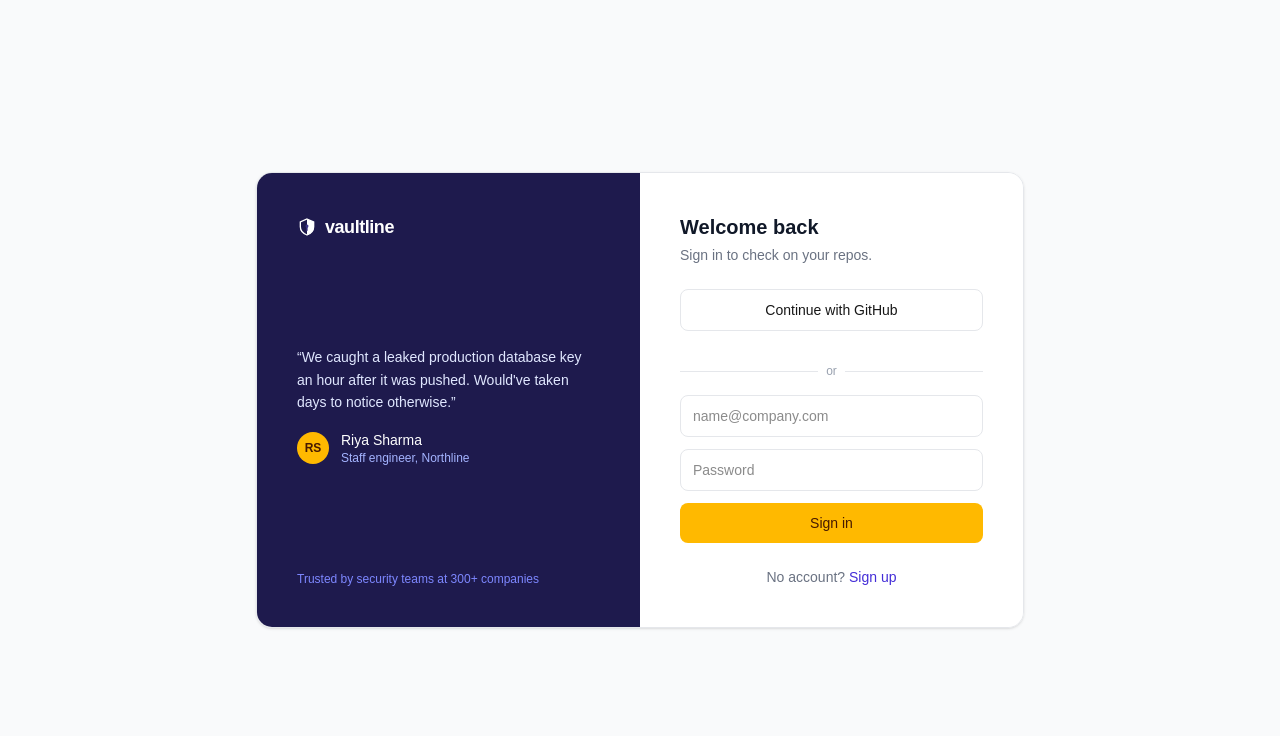
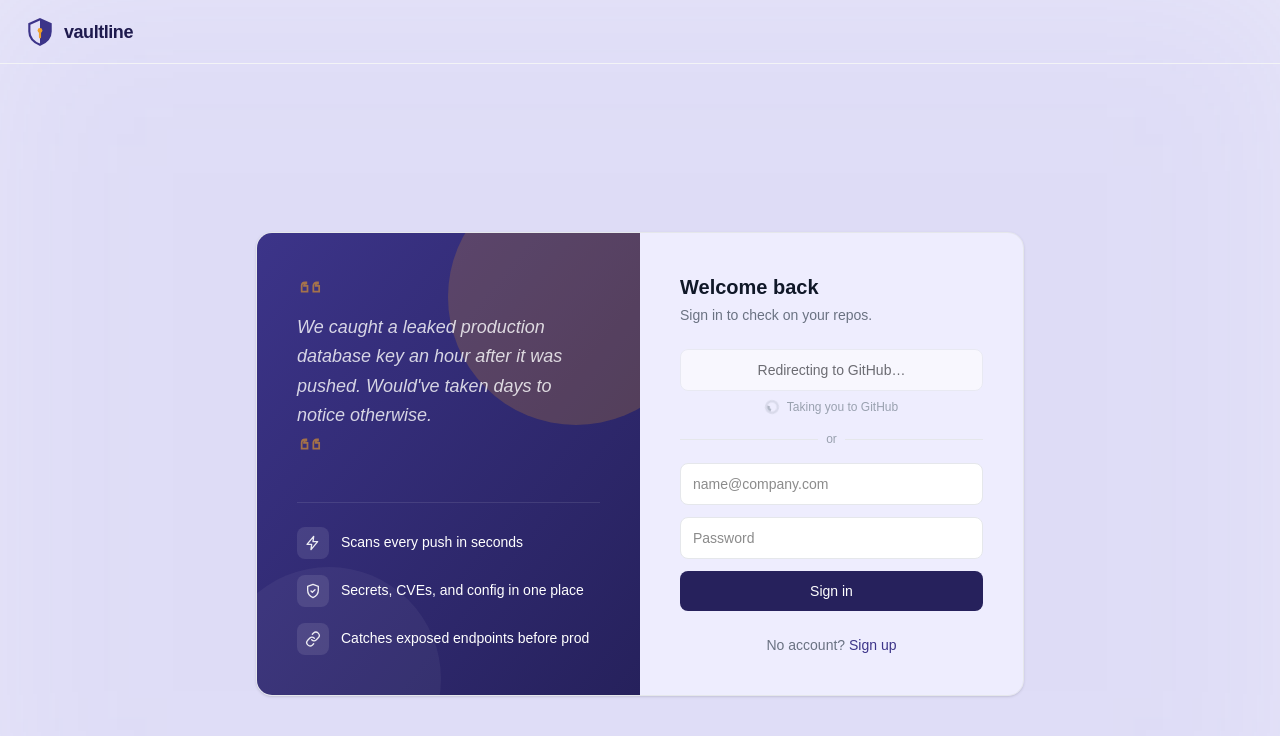
Before and after one commit to sharayu-bhute/vaultline, a Next.js app in the folder vaultline-app/: page /login in a window 1280 px wide. Both pictures are taken after a click on the button "Continue with GitHub". Shown: the top 736 px of the page. Built offline with nearby package versions, Linux system fonts and the light colour scheme.

Commit message:
signin page update

```diff
--- a/vaultline-app/src/app/login/page.tsx
+++ b/vaultline-app/src/app/login/page.tsx
@@ -12,6 +12,7 @@
   const [password, setPassword] = useState("");
   const [error, setError] = useState<string | null>(null);
   const [loading, setLoading] = useState(false);
+  const [githubLoading, setGithubLoading] = useState(false);
 
   async function handleSubmit(e: React.FormEvent) {
     e.preventDefault();
@@ -33,37 +34,60 @@
     router.push("/dashboard");
   }
 
+  function handleGithubSignIn() {
+    setGithubLoading(true);
+    signIn("github", { callbackUrl: "/dashboard" });
+  }
+
   return (
-    <div className="min-h-screen flex items-center justify-center bg-gray-50 px-4 py-10">
+    <div className="min-h-screen bg-white relative overflow-hidden">
+      <header className="relative z-10 border-b border-gray-100 px-6 h-16 flex items-center justify-between">
+        <Logo size={32} />
+      </header>
+      <div className="absolute -inset-40 bg-[#7F77DD] opacity-25 blur-[130px] pointer-events-none select-none" />
+
+      <div className="relative z-10 min-h-screen flex items-center justify-center px-4 py-10">
         <div className="w-full max-w-3xl grid md:grid-cols-2 rounded-2xl overflow-hidden border border-gray-200 shadow-sm">
-        {/* Left panel — brand + testimonial */}
-        <div className="hidden md:flex flex-col justify-between bg-indigo-950 p-10">
-          <Logo size={20} variant="white" />
+          {/* Left panel — brand + testimonial + feature list */}
+          <div className="hidden md:flex flex-col justify-between bg-gradient-to-br from-[#3C3489] to-[#26215C] relative overflow-hidden p-10">
+            <div className="absolute -top-16 -right-16 w-64 h-64 rounded-full bg-[#EF9F27]/20 animate-float" />
+            <div className="absolute -bottom-24 -left-10 w-56 h-56 rounded-full bg-white/5 animate-float" />
+
+            <div className="relative z-10 flex flex-col justify-between h-full">
               <div>
-            <p className="text-indigo-100 text-sm leading-relaxed mb-4">
-              &ldquo;We caught a leaked production database key an hour after
+                <QuoteIcon />
+                <p className="text-white/80 text-lg leading-relaxed mt-3">
+                  <i>
+                    We caught a leaked production database key an hour after
                     it was pushed. Would&apos;ve taken days to notice
-              otherwise.&rdquo;
+                    otherwise.
+                  </i>
                 </p>
-            <div className="flex items-center gap-3">
-              <div className="w-8 h-8 rounded-full bg-amber-400 flex items-center justify-center text-amber-950 text-xs font-semibold">
-                RS
+                <QuoteIcon />
               </div>
+
               <div>
-                <p className="text-white text-sm font-medium">Riya Sharma</p>
-                <p className="text-indigo-300 text-xs">
-                  Staff engineer, Northline
-                </p>
+                <div className="h-px bg-white/10 mb-6" />
+                <ul className="flex flex-col gap-4">
+                  <FeatureItem
+                    icon={<BoltIcon />}
+                    text="Scans every push in seconds"
+                  />
+                  <FeatureItem
+                    icon={<ShieldCheckIcon />}
+                    text="Secrets, CVEs, and config in one place"
+                  />
+                  <FeatureItem
+                    icon={<LinkIcon />}
+                    text="Catches exposed endpoints before prod"
+                  />
+                </ul>
               </div>
             </div>
           </div>
-          <p className="text-indigo-400 text-xs">
-            Trusted by security teams at 300+ companies
-          </p>
-        </div>
 
           {/* Right panel — form */}
-        <div className="bg-white p-8 sm:p-10 flex flex-col justify-center">
+          <div className="bg-[#EEEDFE] p-8 sm:p-10 flex flex-col justify-center">
             <h1 className="text-xl font-semibold text-gray-900 mb-1">
               Welcome back
             </h1>
@@ -72,11 +96,19 @@
             </p>
 
             <button
-            onClick={() => signIn("github", { callbackUrl: "/dashboard" })}
-            className="w-full border border-gray-200 py-2.5 rounded-lg font-medium text-sm mb-4 hover:bg-gray-50 transition-colors"
+              onClick={handleGithubSignIn}
+              disabled={githubLoading}
+              className="w-full border border-gray-200 py-2.5 rounded-lg font-medium text-sm hover:bg-gray-50 transition-colors bg-white disabled:opacity-60 disabled:cursor-not-allowed"
             >
-            Continue with GitHub
+              {githubLoading ? "Redirecting to GitHub…" : "Continue with GitHub"}
             </button>
+
+            {githubLoading && (
+              <div className="flex items-center justify-center gap-2 mt-2 text-xs text-gray-400">
+                <Spinner />
+                <span>Taking you to GitHub</span>
+              </div>
+            )}
 
             <div className="flex items-center gap-2 my-4 text-gray-400 text-xs">
               <div className="flex-1 h-px bg-gray-200" />
@@ -91,7 +123,7 @@
                 value={email}
                 onChange={(e) => setEmail(e.target.value)}
                 required
-              className="border border-gray-200 rounded-lg px-3 py-2.5 text-sm focus:outline-none focus:ring-2 focus:ring-indigo-200"
+                className="border border-gray-200 rounded-lg px-3 py-2.5 text-sm focus:outline-none focus:ring-2 focus:ring-indigo-200 bg-white"
               />
               <input
                 type="password"
@@ -99,13 +131,13 @@
                 value={password}
                 onChange={(e) => setPassword(e.target.value)}
                 required
-              className="border border-gray-200 rounded-lg px-3 py-2.5 text-sm focus:outline-none focus:ring-2 focus:ring-indigo-200"
+                className="border border-gray-200 rounded-lg px-3 py-2.5 text-sm focus:outline-none focus:ring-2 focus:ring-indigo-200 bg-white"
               />
               {error && <p className="text-sm text-red-600">{error}</p>}
               <button
                 type="submit"
                 disabled={loading}
-              className="bg-amber-400 text-amber-950 py-2.5 rounded-lg font-medium text-sm disabled:opacity-50 hover:bg-amber-300 transition-colors"
+                className="bg-[#26215C] text-white py-2.5 rounded-lg font-medium text-sm disabled:opacity-50 hover:bg-[#1c1846] transition-colors"
               >
                 {loading ? "Signing in…" : "Sign in"}
               </button>
@@ -113,12 +145,85 @@
 
             <p className="text-sm text-center mt-6 text-gray-500">
               No account?{" "}
-            <Link href="/signup" className="font-medium text-indigo-700">
+              <Link href="/signup" className="font-medium text-[#3C3489]">
                 Sign up
               </Link>
             </p>
           </div>
         </div>
       </div>
+    </div>
   );
 }
+
+function FeatureItem({ icon, text }: { icon: React.ReactNode; text: string }) {
+  return (
+    <li className="flex items-start gap-3">
+      <div className="w-8 h-8 rounded-lg bg-white/10 flex items-center justify-center flex-shrink-0 text-white/90">
+        {icon}
+      </div>
+      <p className="text-white font-medium leading-snug pt-1.5 text-sm">{text}</p>
+    </li>
+  );
+}
+
+function Spinner() {
+  return (
+    <svg
+      className="animate-spin"
+      width="14"
+      height="14"
+      viewBox="0 0 24 24"
+      fill="none"
+      aria-hidden="true"
+    >
+      <circle
+        className="opacity-25"
+        cx="12"
+        cy="12"
+        r="10"
+        stroke="currentColor"
+        strokeWidth="4"
+      />
+      <path
+        className="opacity-75"
+        fill="currentColor"
+        d="M4 12a8 8 0 018-8v4a4 4 0 00-4 4H4z"
+      />
+    </svg>
+  );
+}
+
+function BoltIcon() {
+  return (
+    <svg width="16" height="16" viewBox="0 0 24 24" fill="none" stroke="currentColor" strokeWidth="2" strokeLinecap="round" strokeLinejoin="round" aria-hidden="true">
+      <path d="M13 2L3 14h7l-1 8 10-12h-7l1-8z" />
+    </svg>
+  );
+}
+
+function ShieldCheckIcon() {
+  return (
+    <svg width="16" height="16" viewBox="0 0 24 24" fill="none" stroke="currentColor" strokeWidth="2" strokeLinecap="round" strokeLinejoin="round" aria-hidden="true">
+      <path d="M12 2l8 3v6c0 5-3.5 9-8 11-4.5-2-8-6-8-11V5l8-3z" />
+      <path d="M9 12l2 2 4-4" />
+    </svg>
+  );
+}
+
+function LinkIcon() {
+  return (
+    <svg width="16" height="16" viewBox="0 0 24 24" fill="none" stroke="currentColor" strokeWidth="2" strokeLinecap="round" strokeLinejoin="round" aria-hidden="true">
+      <path d="M10 13a5 5 0 0 0 7.07 0l2.83-2.83a5 5 0 0 0-7.07-7.07L11 5" />
+      <path d="M14 11a5 5 0 0 0-7.07 0L4.1 13.83a5 5 0 0 0 7.07 7.07L13 19" />
+    </svg>
+  );
+}
+
+function QuoteIcon() {
+  return (
+    <svg width="28" height="28" viewBox="0 0 24 24" fill="none" stroke="currentColor" strokeWidth="1.5" className="text-[#EF9F27]/60" aria-hidden="true">
+      <path d="M7 8c-1.7 0-3 1.3-3 3v5h5v-5H6c0-1.1.9-2 2-2V8zM17 8c-1.7 0-3 1.3-3 3v5h5v-5h-3c0-1.1.9-2 2-2V8z" />
+    </svg>
+  );
+}
--- a/vaultline-app/src/app/page.tsx
+++ b/vaultline-app/src/app/page.tsx
@@ -12,14 +12,14 @@
 
   return (
     <div className="min-h-screen bg-white relative overflow-hidden">
-      <div className="absolute -inset-40 bg-[#7F77DD] opacity-25 blur-[130px] pointer-events-none select-none" />
+      <div className="absolute -inset-40 bg-[#7F77DD] opacity-25 blur-[130px] pointer-events-none select-none " />
 
       <header className="border-b border-gray-100 px-6 h-16 flex items-center justify-between">
         <Logo size={32} />
       </header>
 
       <main className="relative z-10 max-w-5xl mx-auto px-6 py-16">
-        <div className="rounded-3xl bg-gradient-to-br from-[#3C3489] to-[#26215C] relative overflow-hidden p-10 md:p-14 text-white">
+        <div className="rounded-3xl bg-gradient-to-br from-[#3C3489] to-[#26215C] relative overflow-hidden p-10 md:p-14 text-white shadow-lg">
          <div className="absolute -top-16 -right-16 w-64 h-64 rounded-full bg-[#EF9F27]/20 animate-float" />
           <div className="absolute -bottom-24 -left-10 w-56 h-56 rounded-full bg-white/5 animate-float" />
 
--- a/vaultline-app/src/app/signup/page.tsx
+++ b/vaultline-app/src/app/signup/page.tsx
@@ -49,7 +49,7 @@
         <Logo size={32} />
       </header>
 
-      <div className="relative z-10 min-h-[calc(100vh-4rem)] flex items-center justify-center px-4 py-10">
+      <div className="relative z-10 min-h-[calc(100vh)] flex items-center justify-center px-4 py-10">
         <div className="w-full max-w-3xl grid md:grid-cols-2 rounded-2xl overflow-hidden border border-gray-200 shadow-sm">
           {/* Left panel — brand + feature list, matching landing hero gradient */}
           <div className="hidden md:flex flex-col justify-between bg-gradient-to-br from-[#3C3489] to-[#26215C] relative overflow-hidden p-10">
```
Lines whose indentation alone changed are shown as unchanged.
